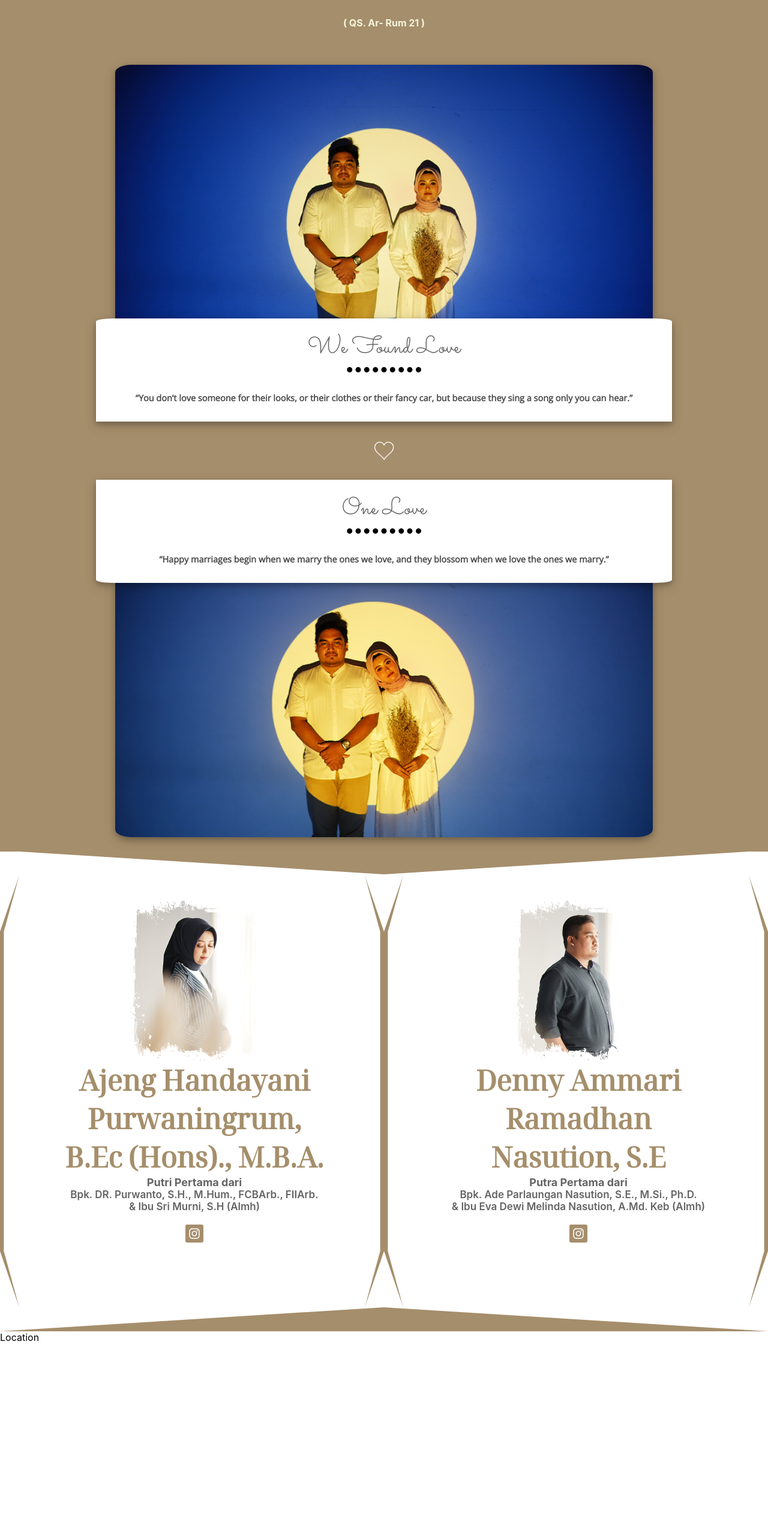
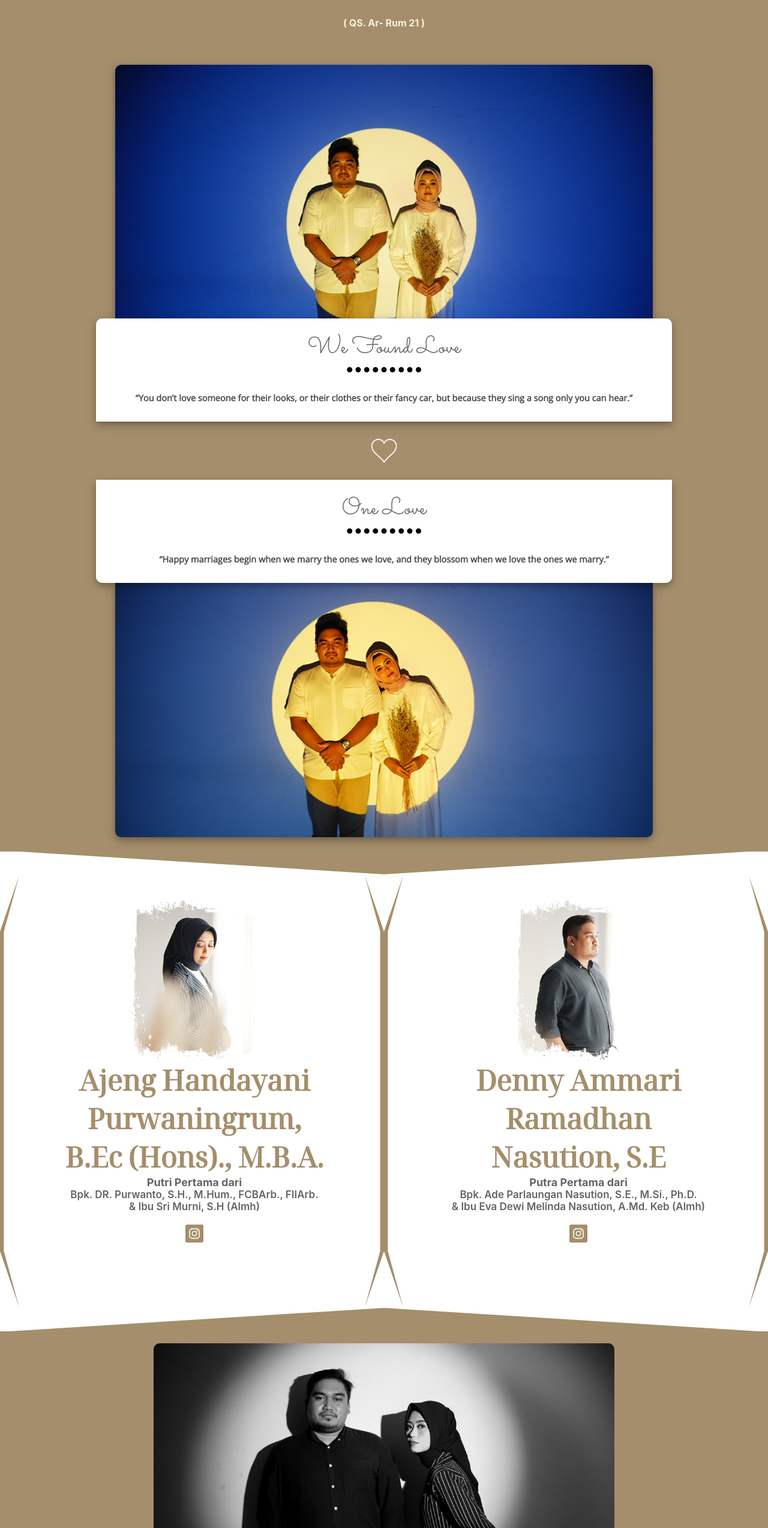
Before and after one commit to Farizerz/wedd-inv, a React (Create React App) app in the folder frontend/: page / in a window 1280 px wide. Shown: the part 1018-3566 px from the top of the page at 60% size. Before the commit the page ends 3258 px from the top, so only its background shows below. Built offline with nearby package versions, Linux system fonts and the light colour scheme.

Commit message:
Finished location component, fixing font styles

```diff
--- a/frontend/src/components/bio/bio.css
+++ b/frontend/src/components/bio/bio.css
@@ -27,6 +27,6 @@
     height: auto;
     background-color: rgb(165, 142, 107);
     position: relative;
-    bottom: 10;
+    bottom: -1px;
     padding: 30px;
 }
--- a/frontend/src/components/bioCards/bioCard.css
+++ b/frontend/src/components/bioCards/bioCard.css
@@ -119,6 +119,7 @@
     .bioCard-parents {
         font-size: 14px;
     }
+
 }
 
 @media screen and (max-width: 960px) {
@@ -134,7 +135,7 @@
 
     .bioCard-container2 {
         width: 50%;
-        height: 100vh;
+        height: 50vh;
         display: flex;
         flex-direction: row;
         position: absolute;
--- a/frontend/src/components/location/Location.jsx
+++ b/frontend/src/components/location/Location.jsx
@@ -1,9 +1,54 @@
 import React from 'react'
 import './location.css'
+import photoshoot from '../../img/greyscale.JPG'
+import { FaMapMarkerAlt as LocationBtn } from 'react-icons/fa'
+
+const link = "https://goo.gl/maps/TZTRB8UPUf4DTioi9";
 
 const Location = () => {
   return (
-    <div className='location'>Location</div>
+    <div className='location'>
+      <div className='location-bg'>
+        <div className='location-wrapper'>
+          <div className='location-photo'>
+            <img className='location-img' src={photoshoot} />
+          </div>
+
+          <div className='location-details'>
+            <div className='location-akad'>
+              <p className='location-title'>Akad Nikah</p>
+              <p className='location-subtitle'>Sabtu, 6 November 2021</p>
+              <p className='location-subtitle'>09.00 s/d 10.00 WIB</p>
+              <p className='location-address'>Gedung Convention Center Universitas Panca Bhakti (UPB)</p>
+              <p className='location-subtitle'>Jalan Kom Yos Sudarso, Pontianak,<br />
+                                               Kalimantan Barat
+              </p>
+              <div className='location-emptyspace'>
+
+              </div>
+            </div>
+
+            <div className='location-resepsi'>
+              <p className='location-title'>Resepsi</p>
+              <p className='location-subtitle'>Sabtu, 6 November 2021</p>
+              <p className='location-subtitle'>Sesi I: 13.30 s/d 15.30 WIB<br />
+                                               Sesi II: 15.30 s/d 17.30 WIB
+              </p>
+              <p className='location-address'>Gedung Convention Center Universitas Panca Bhakti (UPB)</p>
+              <p className='location-town'>Jalan Kom Yos Sudarso, Pontianak,<br />
+                                               Kalimantan Barat
+              </p>
+              <form action={link} target='_blank'>
+                  <button type='submit' className='location-button'>
+                    <LocationBtn className='location-icon' />
+                    View Location
+                  </button>
+              </form>
+            </div>
+          </div>
+        </div>
+      </div>
+    </div>
   )
 }
 
--- a/frontend/src/components/location/location.css
+++ b/frontend/src/components/location/location.css
@@ -1,6 +1,126 @@
 .location {
-    position: absolute;
+    height: 100%;
+    display: flex;
+}
+
+.location-bg {
+    background-color: rgb(165, 142, 107);
+    height: 100%;
+    width: 100%;
+}
+
+.location-wrapper{
+    display: flex;
+    justify-content: center;
+    align-items: center;
     flex-direction: column;
+    margin-top: 20px;
+}
+
+.location-photo {
+    width: 60%;
+}
+
+.location-img{
+    border-top-left-radius: 10px;
+    border-top-right-radius: 10px;
+    width: 100%;
+    height: 65%;
+    object-fit: cover;
+}
+
+.location-details {
+    width: 60%;
+    height: auto;
+    background-color: white;
+    position: relative;
+    bottom: 5px;
     display: flex;
-    flex-wrap: nowrap;
+    flex-direction: row;
+    align-items: center;
+    justify-content: space-around;
+    border-bottom-left-radius: 10px;
+    border-bottom-right-radius: 10px;
 }
+
+.location-akad {
+    align-items: center;
+    text-align: center;
+    justify-content: center;
+}
+
+.location-resepsi {
+    align-items: center;
+    text-align: center;
+    justify-content: center;
+}
+
+.location-title {
+    margin-top: 20px;
+    font-family: 'Noto Serif Display', serif;
+    font-size: 35px;
+    font-weight: bolder;
+    color: rgb(165, 142, 107);
+}
+
+.location-subtitle {
+    margin: 20px;
+    line-height: 22px;
+    font-weight: 500;
+    color: rgb(100, 100, 100);
+}
+
+.location-address {
+    font-family: 'Noto Serif Display', serif;
+    font-size: 24px;
+    font-weight: 300;
+    color: rgb(165, 142, 107);
+}
+
+.location-town {
+    margin: 10px;
+    line-height: 22px;
+    font-weight: 500;
+    color: rgb(100, 100, 100);
+}
+
+.location-emptyspace {
+    width: 130px;
+    height: 30px;
+    margin-bottom: 30px;
+}
+
+.location-button {
+    cursor: pointer;
+    background-color: rgb(183, 141, 64);
+    border: 0;
+    width: 130px;
+    height: 30px;
+    color: beige;
+    font-size: 15px;
+    border-radius: 5px;
+    box-shadow: 0 4px 8px 0 rgba(0, 0, 0, 0.2), 0 6px 20px 0 rgba(0, 0, 0, 0.19);
+    margin-bottom: 30px;
+    font-weight: 500;
+}
+
+.location-icon {
+    position: relative;
+    top: 2px;
+    margin-right: 3px;
+}
+
+@media screen and (max-width: 480px) {
+    .location-emptyspace {
+        display: none;
+    }
+
+    .location-photo {
+        width: 80%;
+    }
+
+    .location-details {
+        width: 80%;
+        flex-direction: column;
+    }
+}
--- a/frontend/src/components/quotes/quotes.css
+++ b/frontend/src/components/quotes/quotes.css
@@ -46,8 +46,8 @@
 
 .quotes-gambarSatu {
     pointer-events: none;
-    border-top-left-radius: 3%;
-    border-top-right-radius: 3%;
+    border-top-left-radius: 10px;
+    border-top-right-radius: 10px;
     width: 100%;
     height: auto;
     box-shadow: 0 4px 8px 0 rgba(0, 0, 0, 0.2), 0 6px 20px 0 rgba(0, 0, 0, 0.19);
@@ -55,8 +55,8 @@
 
 .quotes-gambarDua {
     pointer-events: none;
-    border-bottom-left-radius: 3%;
-    border-bottom-right-radius: 3%;
+    border-bottom-left-radius: 10px;
+    border-bottom-right-radius: 10px;
     width: 100%;
     height: auto;
     box-shadow: 0 4px 8px 0 rgba(0, 0, 0, 0.2), 0 6px 20px 0 rgba(0, 0, 0, 0.19);
@@ -64,8 +64,8 @@
 }
 
 .quotes-poemSatu{
-    border-top-left-radius: 3%;
-    border-top-right-radius: 3%;
+    border-top-left-radius: 10px;
+    border-top-right-radius: 10px;
     width: 75%;
     background-color: white;
     height: auto;
@@ -76,8 +76,8 @@
 }
 
 .quotes-poemDua{
-    border-bottom-left-radius: 3%;
-    border-bottom-right-radius: 3%;
+    border-bottom-left-radius: 10px;
+    border-bottom-right-radius: 10px;
     width: 75%;
     background-color: white;
     height: auto;
```
Also changed, not shown: frontend/src/img/greyscale.JPG (added).
